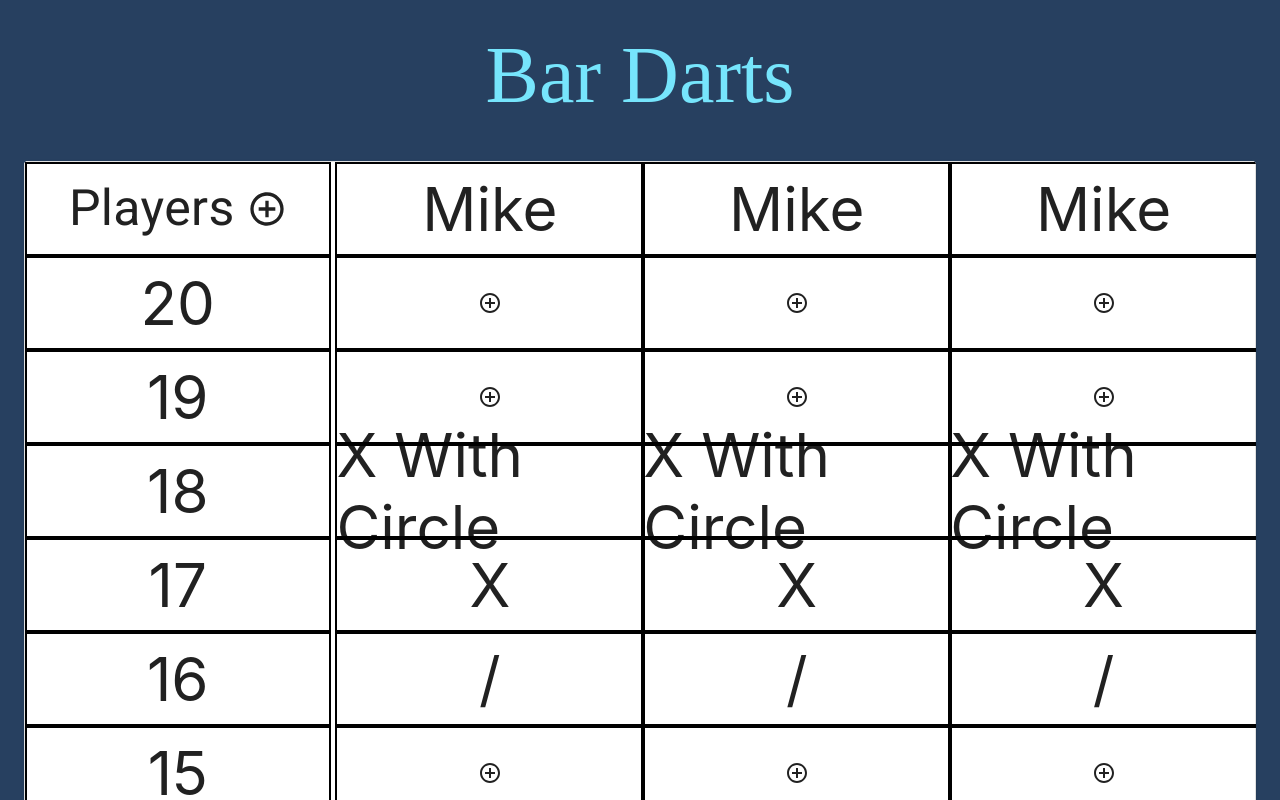
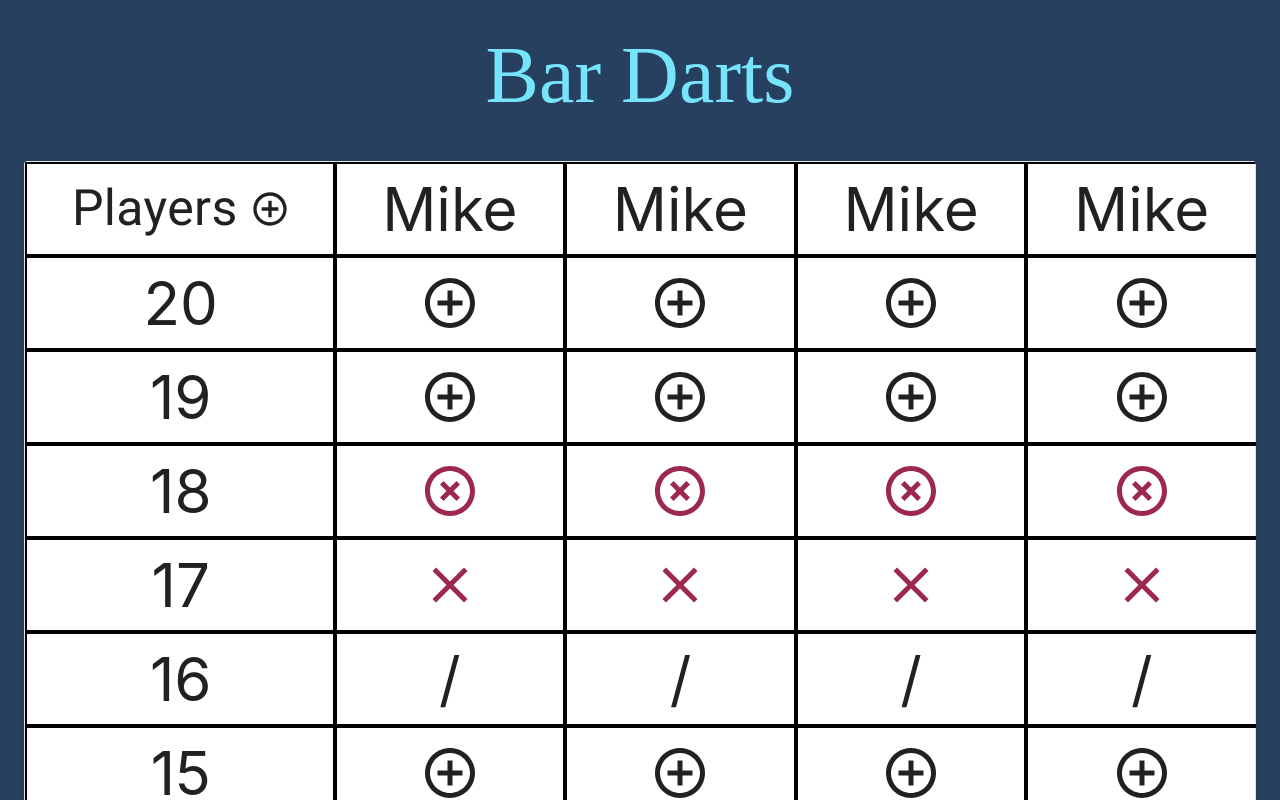
Before and after one commit to miwaro/cricket-tracker, a React (Create React App) app: page / in a window 1280 px wide. Shown: the top 800 px of the page. Built offline with nearby package versions, Linux system fonts and the light colour scheme; a web font is replaced by a local one.

Commit message:
Add new icons

```diff
--- a/src/App.js
+++ b/src/App.js
@@ -15,7 +15,7 @@ const theme = createMuiTheme({
     },
     secondary: {
       light: '#000000',
-      main: '#5C2751',
+      main: '#9C2751',
       dark: '#000000',
       contrastText: '#000000'
     }
@@ -24,7 +24,6 @@ const theme = createMuiTheme({
     useNextVariants: true,
   }
 });
-console.log(theme)
 
 const App = (props) => {
   return (
--- a/src/components/DartBoardPlayerControl/DartBoardPlayerControl.js
+++ b/src/components/DartBoardPlayerControl/DartBoardPlayerControl.js
@@ -1,34 +1,31 @@
 import React, { Component } from 'react';
-import classes from './DartBoardPlayerControl.module.css'
+import classes from './DartBoardPlayerControl.module.css';
 import AddCircleOutlineIcon from '@material-ui/icons/AddCircleOutline';
-// grab onto props
-// get value (20, 19, etc.)
-// get score (0-3)
-// switch statement on score
-// if 0, show + w/ circle
-// if 1 show /
-// if 2 show X
-// if 3 show x w/ circle
+import CloseIcon from '@material-ui/icons/Close';
+import HighlightOffIcon from '@material-ui/icons/HighlightOff';
+
+
 class dartBoardPlayerControl extends Component {
 
     componentWillMount() {
         this.setIcon();
     }
 
-    icon; // JSX (i.e., a Material-UI Icon Component)
+    icon;
 
     setIcon = () => {
+
         switch(this.props.score) {
         case 0:
-            return this.icon = <AddCircleOutlineIcon className={classes.root} />;
+            return this.icon = <AddCircleOutlineIcon style={{ cursor: 'pointer', fontSize: '60' }}/>;
         case 1:
-            return this.icon = <div>/</div>
+            return this.icon = <div>/</div>;
         case 2:
-            return this.icon = <div>X</div>
+            return this.icon = <CloseIcon color='secondary' style={{fontSize: '60'}}/>;
         case 3:
-            return this.icon = <div>X With Circle</div>
+            return this.icon = <HighlightOffIcon color='secondary' style={{fontSize: '60'}}/>;
         default:
-            this.icon = <AddCircleOutlineIcon className={classes.root} />;
+            this.icon = <AddCircleOutlineIcon style={{ cursor: 'pointer', fontSize: '60' }}/>;
         }
     }
 
--- a/src/components/DartBoardPlayers/DartBoardPlayer/DartBoardPlayer.js
+++ b/src/components/DartBoardPlayers/DartBoardPlayer/DartBoardPlayer.js
@@ -1,17 +1,29 @@
 import React from 'react';
 import classes from './DartBoardPlayer.module.css';
+import Button from '@material-ui/core/Button';
 import DartBoardPlayerControl from '../../DartBoardPlayerControl/DartBoardPlayerControl';
+import UndoIcon from '@material-ui/icons/Undo';
 
-const dartBoardPlayer = (props) => (
+const dartBoardPlayer = (props) => {
+    // let className = 'dartBoardPlayer dartBoardButtons';
+    return (
         <div style={{width: '100%'}}>
-        <div className={classes.DartBoardPlayer}>
+            <div className={classes.dartBoardPlayer}>
                     {props.player.name}
             </div>
                 {Object.keys(props.player.board).map((num, i) => (
                 <DartBoardPlayerControl key={i} value={num} score={props.player.board[num]} />
                 ))}
+            <div classname={classes.dartBoardButtons}>
+                <UndoIcon variant="outlined" color="primary" />
+                <Button variant="contained" color="secondary">Next</Button>
             </div>
+        </div>
+    )
 
-);
+};
+
+
+
 
 export default dartBoardPlayer;
--- a/src/components/DartBoardPlayers/DartBoardPlayer/DartBoardPlayer.module.css
+++ b/src/components/DartBoardPlayers/DartBoardPlayer/DartBoardPlayer.module.css
@@ -1,4 +1,4 @@
-.DartBoardPlayer {
+.dartBoardPlayer {
     display: flex;
     font-size: 60px;
     justify-content: center;
@@ -7,3 +7,14 @@
     height: 90px;
     border: 2px solid black;
 }
+
+.dartBoardButtons {
+    display: flex;
+    font-size: 60px;
+    margin: 20px;
+    justify-content: center;
+    align-items: center;
+    width: 100%;
+    height: 45px;
+    border: 2px solid black;
+}
--- a/src/components/DartBoardPlayers/DartBoardPlayers.js
+++ b/src/components/DartBoardPlayers/DartBoardPlayers.js
@@ -42,10 +42,22 @@ class dartBoardPlayers extends Component {
                     '15': 0,
                     'B': 0
                 }
+            },
+            {
+                name: 'Mike',
+                active: true,
+                board: {
+                    '20': 0,
+                    '19': 1,
+                    '18': 2,
+                    '17': 3,
+                    '16': 0,
+                    '15': 0,
+                    'B': 0
+                }
             }
         ]
     }
-
 
     render() {
         return(
--- a/src/components/DartBoardStatic/PlayersBox/PlayersBox.js
+++ b/src/components/DartBoardStatic/PlayersBox/PlayersBox.js
@@ -2,6 +2,7 @@ import React from 'react';
 import AddCircleOutlineIcon from '@material-ui/icons/AddCircleOutline';
 import { withStyles } from '@material-ui/core/styles';
 import { Typography } from '@material-ui/core';
+
 const
 styles = {
     PlayersBox: {
--- a/src/containers/DartBoard.js
+++ b/src/containers/DartBoard.js
@@ -15,7 +15,7 @@ const dartBoard = (props) => {
     return (
         <Card className={classes.root}>
             <Paper variant={'outlined'} elevation={3}>
-                <Grid container spacing={1}>
+                <Grid container spacing={0}>
                     <Grid item xs={3}>
                         <DartBoardStatic />
                     </Grid>
```
Lines whose indentation alone changed are shown as unchanged.
